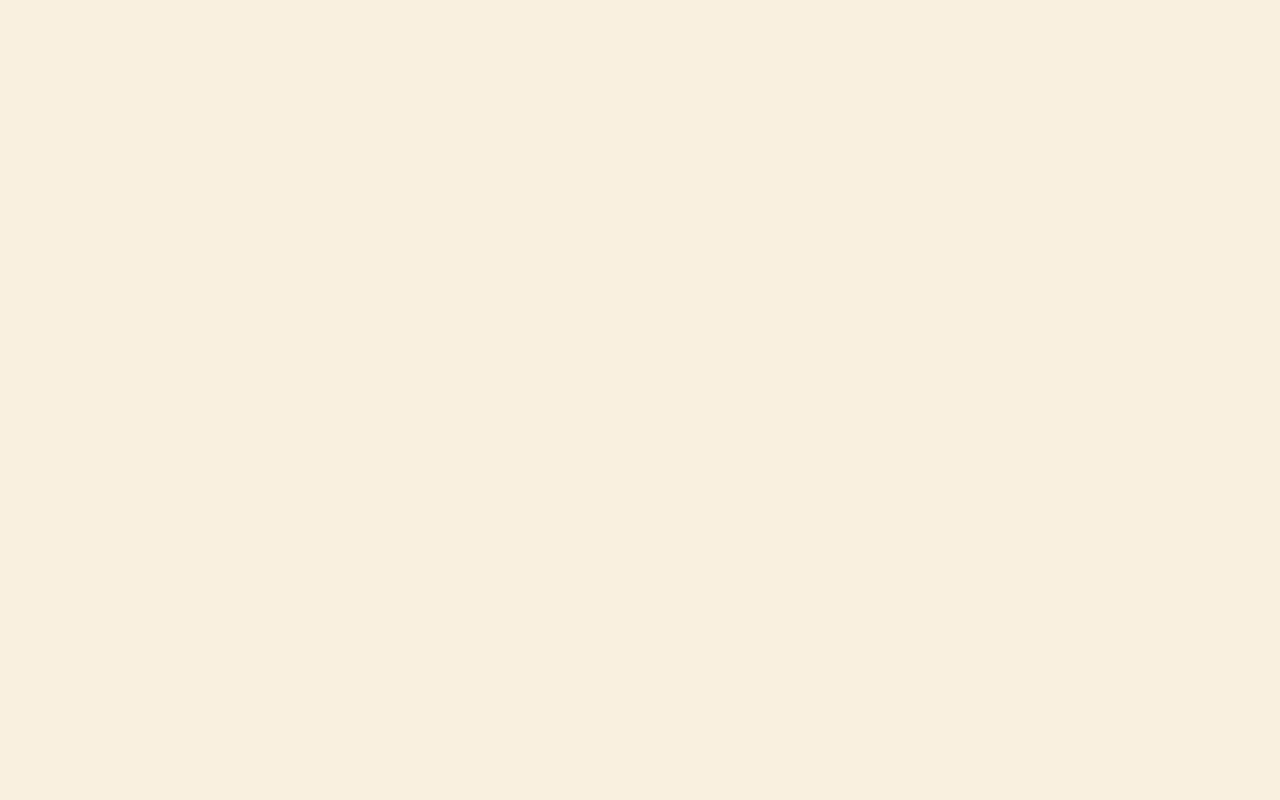
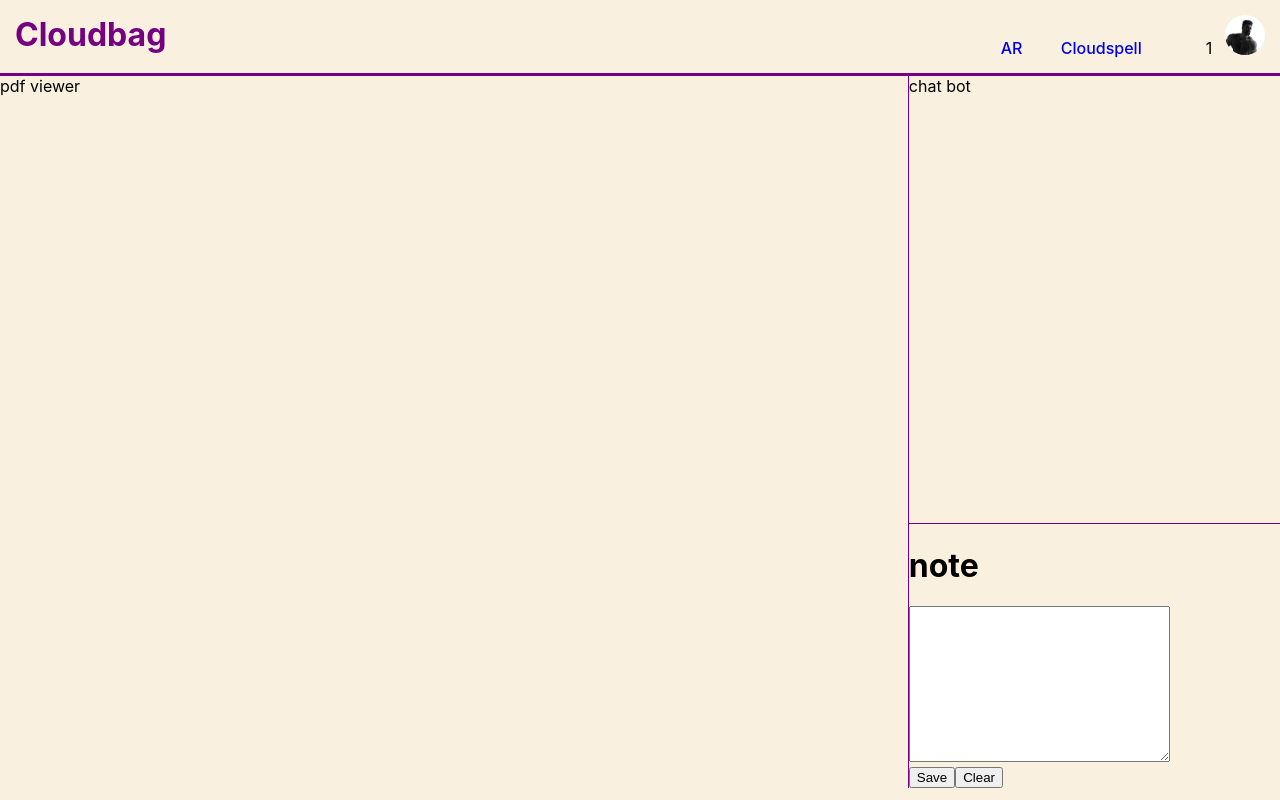
Before and after one commit to yadhukrishnasm/Cloudbag, a React (Create React App) app in the folder client/: page /main_homepage/1 in a window 1280 px wide. Before the commit this address had no page. Built offline with nearby package versions, Linux system fonts and the light colour scheme.

Commit message:
updated login function

```diff
--- a/client/package.json
+++ b/client/package.json
@@ -10,7 +10,7 @@
     "@testing-library/user-event": "^13.5.0",
     "react": "^18.2.0",
     "react-dom": "^18.2.0",
-    "react-router-dom": "^6.22.0",
+    "react-router-dom": "^6.22.1",
     "react-scripts": "5.0.1",
     "web-vitals": "^2.1.4"
   },
--- a/client/src/App.js
+++ b/client/src/App.js
@@ -8,7 +8,7 @@ function App() {
     <BrowserRouter>
       <Routes>
         <Route path="/" element={<LoginPage />} />
-        <Route path="/home" element={<HomePage />} />
+        <Route path="/main_homepage/:username" element={<HomePage />} />
         <Route path="/register" element={<RegisterPage />} />
       </Routes>
     </BrowserRouter>
--- a/client/src/components/avatar.css
+++ b/client/src/components/avatar.css
@@ -5,7 +5,7 @@
     border: 0;
     overflow: hidden;
     background-image: url("../../public/images.jpg");
-
+    background-size: cover;
 }
 
 #image{
--- a/client/src/components/navbar.css
+++ b/client/src/components/navbar.css
@@ -1,36 +1,14 @@
 .nav{
-    justify-content:flex-start;
+    display:flex;
+    justify-content: space-between;
     padding: 15px;
-    background:#F9F0DF;
-    border-bottom: #750080 solid;
+    border-bottom:#750080 solid ;
+}
+#right{
+    display: flex;
+    gap: 5vw;
 }
 
-#links{
-    display: inline-flex;
-    float:right;
-    align-items: baseline;
-    justify-content: flex-end;
-    a{
-        color:#750080;
-        font-size: 1em;
-        font-weight: 500;
-        margin-right: 5em;
-        text-decoration: none;
-    }
-    a:hover{
-        background-color: #f0d2f3;
-        position: fixed;
-        padding: 10px;
-        border-radius: 10px;
-        transition: background-color 0.5s ease-in-out;
-    }
-    p{
-        color:#750080;
-        font-size: 1em;
-        font-weight: 500;
-        margin-right: 0.5em;
-    }
-}
 
 #logo{
     text-decoration: none;
@@ -38,3 +16,20 @@
     font-weight: 700;
     color:#750080;
 }
+a{
+    text-decoration: none;
+}
+
+#user{
+    display: flex;
+    align-items: flex-end;
+    gap: 1vw;
+}
+#links{
+    display:flex;
+    gap: 3vw;
+    align-items: flex-end;
+}
+.link{
+    font-weight:500;
+}
--- a/client/src/components/navbar.js
+++ b/client/src/components/navbar.js
@@ -3,17 +3,24 @@ import {Link} from 'react-router-dom';
 import Avatar from './avatar';
 import './navbar.css';
 
-export const Navbar = ()=>{
+export const Navbar = ({username})=>{
+  ;
   return (
     <div>
       <div className="nav">
-        <Link to ="/home" id='logo'>Cloudbag</Link>
-        <p id='links'>
-          <Link to ="/ar">AR</Link>
-          <Link to ="/Cloudspell">Cloudspell</Link>
-          <p>Username</p>
-          <Avatar/>
-        </p>
+        <div id='left'>
+          <Link to ="/home" id="logo">Cloudbag</Link>
+        </div>
+        <div id="right">
+            <span id='links'>
+              <Link className ='link' to ="/ar">AR</Link>
+              <Link className ='link' to ="/Cloudspell">Cloudspell</Link>
+            </span>
+            <span id='user'>
+              <span id='username'>{username}</span>
+              <Avatar/>
+            </span>
+        </div>
       </div>
     </div>
   )
--- a/client/src/pages/homePage.js
+++ b/client/src/pages/homePage.js
@@ -1,12 +1,29 @@
 import React from 'react';
 import { Notes } from '../modules/notes'
 import {Navbar} from '../components/navbar'
+import { useParams } from 'react-router-dom';
+import './homepage.css'
 
-function HomePage() {
+const HomePage = ({ match }) => {
+  const { username } = useParams();
+  console.log({username})
   return (
     <div>
-      <Navbar/>
-      <Notes/>
+      <Navbar username = {username} />
+      <div className="viewer">
+        pdf viewer
+      </div>
+
+      <div className="sidebar">
+        <div className="chat">
+          chat bot
+        </div>
+        <div className="notes">
+          <Notes/>
+        </div>
+      </div>
+
+
     </div>
   );
 }
--- /dev/null
+++ b/client/src/pages/homepage.css
@@ -0,0 +1,18 @@
+.viewer{
+    height: 89vh;
+    width: 70ch;
+    float: left;
+    padding: 10pcx;
+}
+.sidebar{
+    border-left:#750080 solid 0.5px;
+    width: 29vw;
+    height: 89vh;
+    float: right;
+    display: flex;
+    flex-direction: column;
+    justify-content: space-between;
+}
+.notes{
+    border-top: 1px solid #750080;
+}
--- a/client/src/pages/loginPage.js
+++ b/client/src/pages/loginPage.js
@@ -1,11 +1,10 @@
 import React, { useState } from 'react';
-import { Link } from 'react-router-dom';
-
-
+import { Link, useNavigate } from 'react-router-dom';
 
 function LoginPage() {
   const [username, setUsername] = useState('');
   const [password, setPassword] = useState('');
+  const navigate = useNavigate(); // Use useNavigate consistently
 
   const handleSubmit = (e) => {
     e.preventDefault();
@@ -13,16 +12,22 @@ function LoginPage() {
     fetch('http://localhost:3000/login', {
       method: 'POST',
       headers: { 'Content-Type': 'application/json' },
-          body: JSON.stringify({username : username ,password: password})
+      body: JSON.stringify({ username: username, password: password })
     })
       .then(response => response.json())
       .then(userData => {
-            console.log(userData)
+        console.log(userData);
+
+        if (userData.success) {
+           navigate(`/main_homepage/${username}`);
+        } else {
+          console.error('Login failed:', userData.message);
+        }
       })
       .catch(error => {
-            console.log(error);
+        // Handle network or other errors
+        console.error('Error during login:', error);
       });
-
   };
 
   return (
```
Also changed, not shown: client/src/pages/loginpage.css (added), client/src/pages/registerpage.css (added), 2 other files (tests, documents, lock files or other folders). Lines whose indentation alone changed are shown as unchanged.
